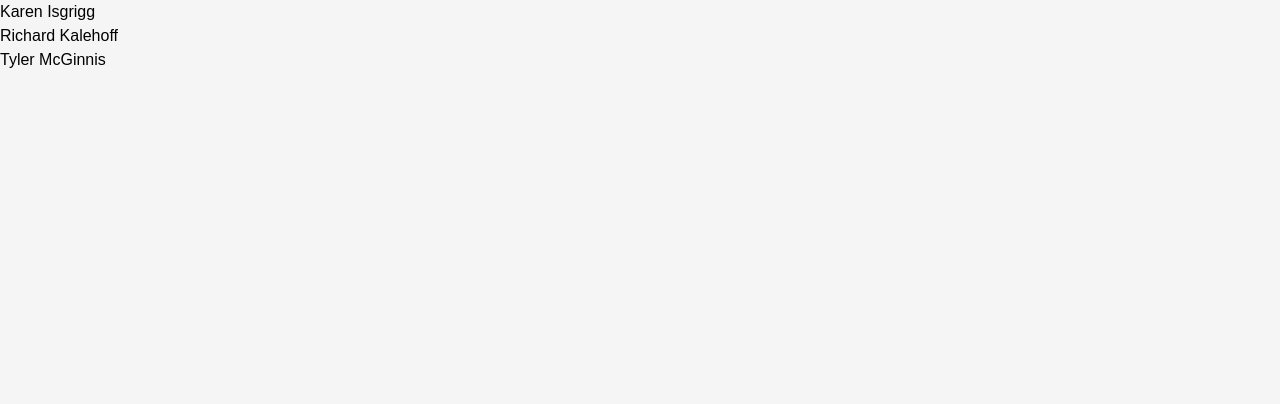
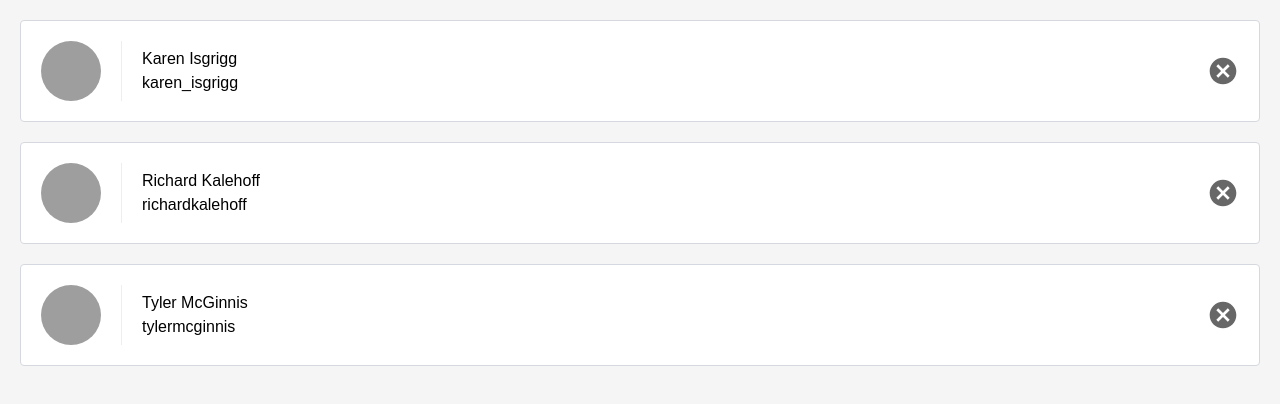
Before and after one commit to codegician/reactnd-contacts-app, a React (Create React App) app: page / in a window 1280 px wide. Shown: the top 404 px of the page. Built offline with nearby package versions, Linux system fonts and the light colour scheme.

Commit message:
Display contact avatar, name, email, and remove button

```diff
--- a/src/ListContacts.js
+++ b/src/ListContacts.js
@@ -2,12 +2,22 @@ import React, {Component} from 'react'
 
 class ListContacts extends Component {
       render () {
-          console.log('Props', this.props);
+
           return(
             <ol className="contact-list">
               {this.props.contacts.map((contact) => (
-                <li key={contact.id} >
-                  {contact.name}
+                <li key={contact.id} className='contact-list-item' >
+                  <div className='contact-avatar'
+                    style={{
+                      backgroundImage: `url(${contact.avatarURL})`
+                    }}></div>
+                  <div className = 'contact-details'>
+                    <p>{contact.name}</p>
+                    <p>{contact.handle}</p>
+                  </div>
+                  <button className='contact-remove'>
+                    remove
+                  </button>
                 </li>
               ))}
 
```
